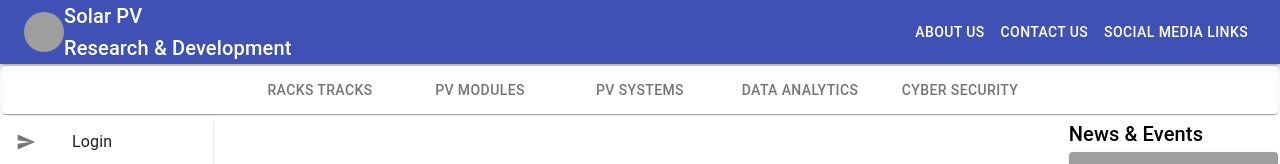
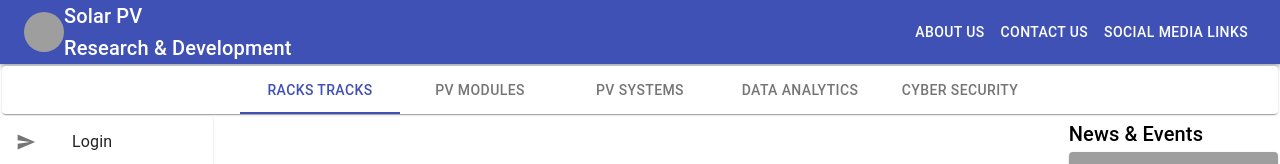
Before and after one commit to vamsikrishna787/solarpv, a React (Create React App) app: page / in a window 1280 px wide. Shown: the top 164 px of the page. Built offline with nearby package versions, Linux system fonts and the light colour scheme; grey boxes are pictures that could not be loaded.

Commit message:
eror fix

```diff
--- a/src/Components/Leftmenu.js
+++ b/src/Components/Leftmenu.js
@@ -95,7 +95,7 @@ export default function Leftmenu() {
          <ListItemIcon> <DraftsIcon fontSize="small" /> </ListItemIcon>
           <Typography variant="inherit" noWrap  > PV System Perfomance </Typography>
     </MenuItem>
-      <Menu  anchorE2={anchorE2} keepMounted open={Boolean(anchorE2)} onClose={handleClose2}>
+      <Menu  anchorEl={anchorE2} keepMounted open={Boolean(anchorE2)} onClose={handleClose2}>
         <MenuItem onClick={handleClose2}>   <ListItemIcon> <DraftsIcon fontSize="small" /> </ListItemIcon> <Typography variant="inherit" noWrap>Monitoring  & Inspection </Typography> </MenuItem>
         <MenuItem onClick={handleClose2}>   <ListItemIcon> <DraftsIcon fontSize="small" /> </ListItemIcon> <Typography variant="inherit" noWrap>Perfomance Analysis </Typography> </MenuItem>
         <MenuItem onClick={handleClose2}>   <ListItemIcon> <DraftsIcon fontSize="small" /> </ListItemIcon> <Typography variant="inherit" noWrap>Compare system </Typography> </MenuItem>
@@ -107,7 +107,7 @@ export default function Leftmenu() {
          <ListItemIcon> <DraftsIcon fontSize="small" /> </ListItemIcon>
           <Typography variant="inherit" noWrap  > Data Analytics </Typography>
     </MenuItem>
-      <Menu  anchorE3={anchorE3} keepMounted open={Boolean(anchorE3)} onClose={handleClose3}>
+      <Menu  anchorEl={anchorE3} keepMounted open={Boolean(anchorE3)} onClose={handleClose3}>
         <MenuItem onClick={handleClose3}>   <ListItemIcon> <DraftsIcon fontSize="small" /> </ListItemIcon> <Typography variant="inherit" noWrap>Module lifetime prediction </Typography> </MenuItem>
         <MenuItem onClick={handleClose3}>   <ListItemIcon> <DraftsIcon fontSize="small" /> </ListItemIcon> <Typography variant="inherit" noWrap>Energy Prediction </Typography> </MenuItem>
       </Menu>
--- a/src/Components/Submenu.js
+++ b/src/Components/Submenu.js
@@ -12,7 +12,7 @@ const useStyles = makeStyles({
 
 export default function Submenu() {
   const classes = useStyles();
-  const [value, setValue] = React.useState();
+  const [value, setValue] = React.useState(0);
 
   const handleChange = (event, newValue) => {
     setValue(newValue);
```
